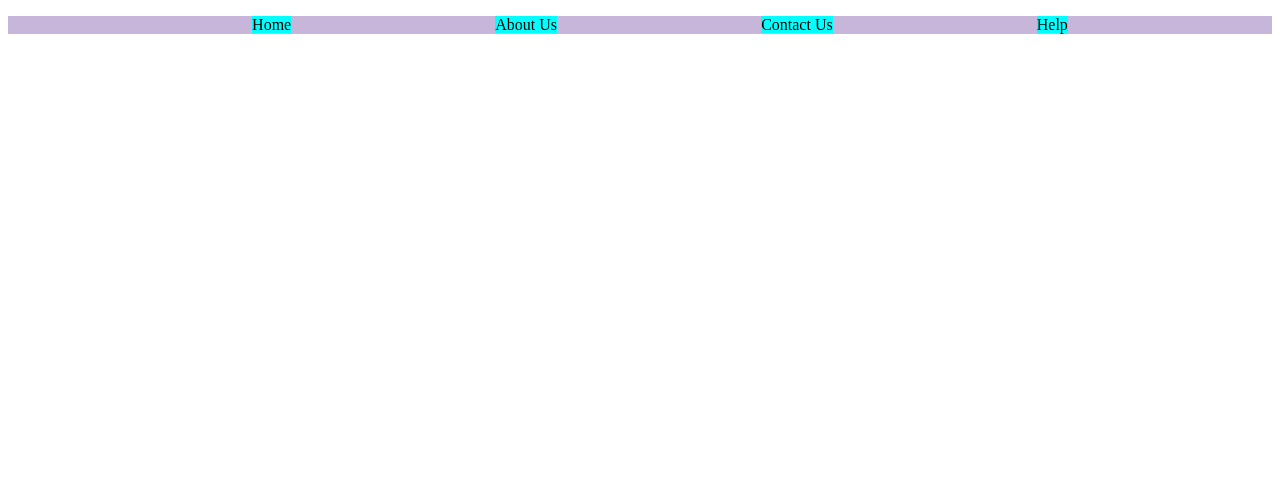
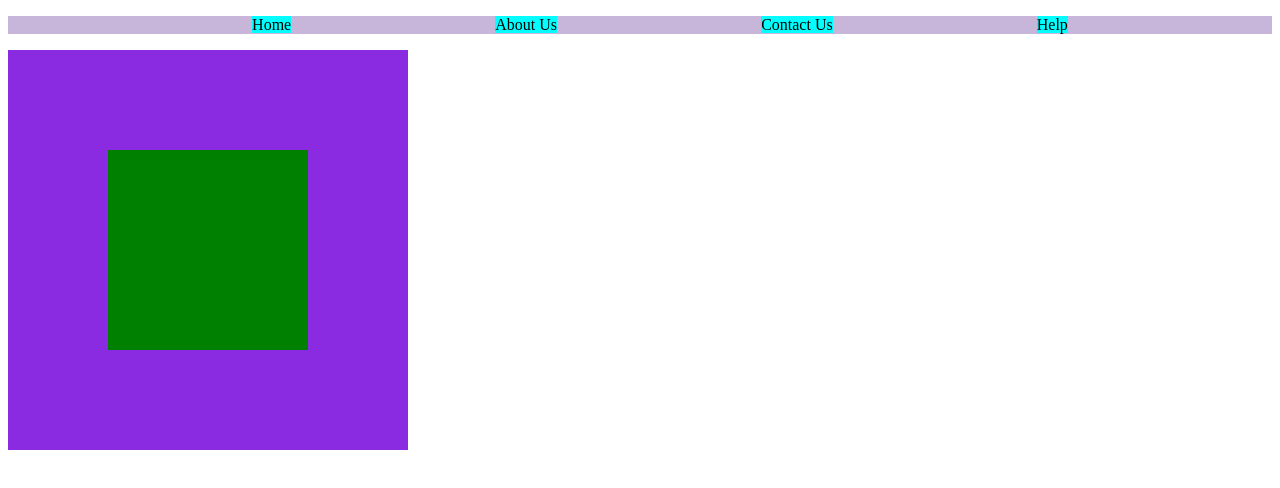
Before and after one commit to Nishaojha1/Css-learning, a plain HTML site: page index.html in a window 1280 px wide. Drawn offline with Linux system fonts and the light colour scheme.

Commit message:
flexbox practice question 2

```diff
--- a/index.html
+++ b/index.html
@@ -14,6 +14,8 @@
         <li><a href="#">Contact Us</a></li>
         <li><a href="#">Help</a></li>
     </ul>
-
+    <div class="outer">
+         <div class="inner"></div>
+    </div>
 </body>
 </html>
--- a/style.css
+++ b/style.css
@@ -13,3 +13,17 @@ li {
     display: inline
     ;
 }
+.outer {
+    width: 400px;
+    height: 400px;
+    background-color: blueviolet;
+    display: flex;
+    justify-content: center;
+    /* cross axis we use alignitems */
+    align-items: center;
+}
+.inner {
+    height: 200px;
+    width: 200px;
+    background-color: green;
+}
```
